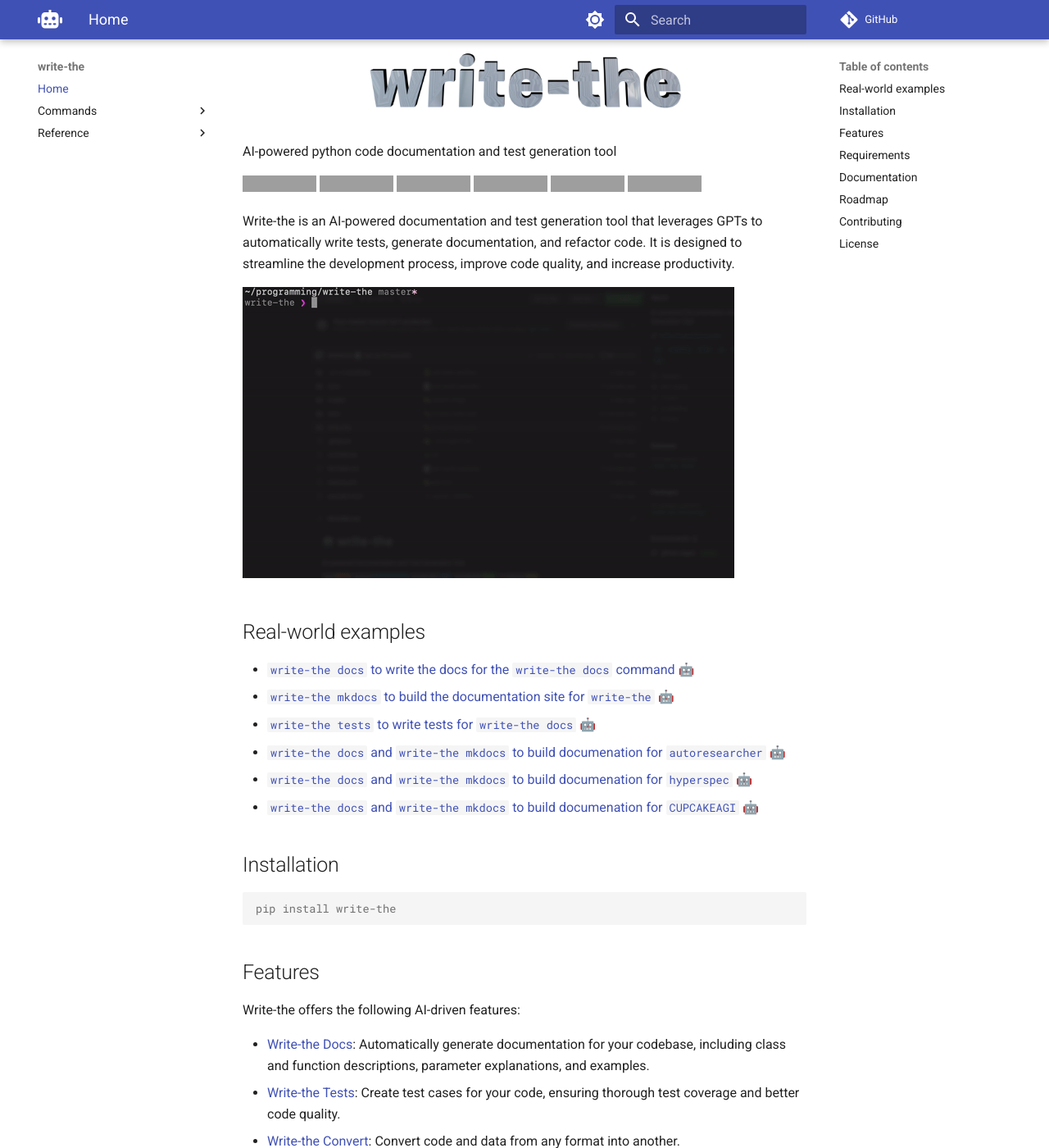
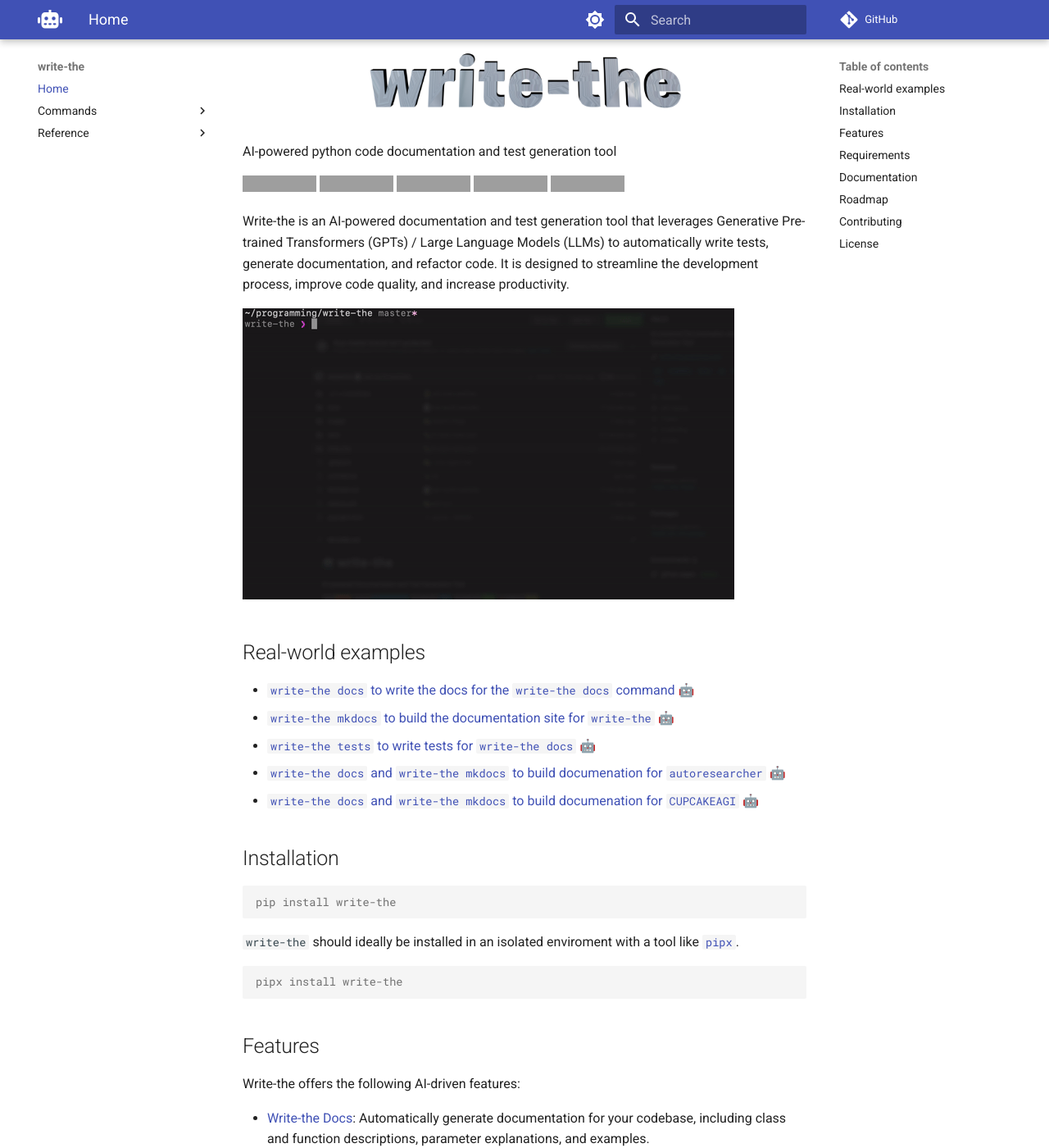
Before and after one commit to Wytamma/write-the, an MkDocs documentation site: the page built from docs/index.md, in a window 1280 px wide and 1400 px high, scrolled down 418 px. Shown: the whole window at 82% size. Built offline with MkDocs 1.6.1 and Material for MkDocs 9.7.7, drawn with Linux system fonts in a browser that asks for light colours; comment, search, counter and statistics services are not loaded; some of the changed text lies outside the part shown; grey boxes are pictures that could not be loaded.

Commit message:
:art: Update documentation for clarity and remove outdated links

````diff
--- a/docs/index.md
+++ b/docs/index.md
@@ -10,9 +10,8 @@
 [![write-the - docs](https://badgen.net/badge/write-the/docs/blue?icon=https://raw.githubusercontent.com/Wytamma/write-the/master/images/write-the-icon.svg)](https://write-the.wytamma.com/)
 [![write-the - test](https://badgen.net/badge/write-the/tests/green?icon=https://raw.githubusercontent.com/Wytamma/write-the/master/images/write-the-icon.svg)](https://github.com/Wytamma/write-the/actions/workflows/tests.yml)
 [![codecov](https://codecov.io/gh/Wytamma/write-the/branch/master/graph/badge.svg?token=yEDn56L76k)](https://app.codecov.io/gh/Wytamma/write-the/tree/master)
-[![Hits](https://hits.seeyoufarm.com/api/count/incr/badge.svg?url=https%3A%2F%2Fgithub.com%2FWytamma%2Fwrite-the&count_bg=%2379C83D&title_bg=%23555555&icon=&icon_color=%23E7E7E7&title=hits&edge_flat=false)](https://github.com/Wytamma/write-the)
 
-Write-the is an AI-powered documentation and test generation tool that leverages GPTs to automatically write tests, generate documentation, and refactor code. It is designed to streamline the development process, improve code quality, and increase productivity.
+Write-the is an AI-powered documentation and test generation tool that leverages Generative Pre-trained Transformers (GPTs) / Large Language Models (LLMs) to automatically write tests, generate documentation, and refactor code. It is designed to streamline the development process, improve code quality, and increase productivity.
 
 ![](https://raw.githubusercontent.com/Wytamma/write-the/master/images/write-the-docs.gif)
 
@@ -22,13 +21,19 @@
 - [`write-the mkdocs` to build the documentation site for `write-the` 🤖](https://write-the.wytamma.com/)
 - [`write-the tests` to write tests for `write-the docs` 🤖](https://github.com/Wytamma/write-the/commit/6b6c8a08d7991e07e4972281c471f7842c04dda0)
 - [`write-the docs` and `write-the mkdocs` to build documenation for `autoresearcher` 🤖](https://github.com/eimenhmdt/autoresearcher/pull/17)
-- [`write-the docs` and `write-the mkdocs` to build documenation for `hyperspec` 🤖](https://github.com/smutch/hyperspec/pull/1)
 - [`write-the docs` and `write-the mkdocs` to build documenation for `CUPCAKEAGI` 🤖](https://github.com/AkshitIreddy/CUPCAKEAGI/pull/4)
 
 ## Installation
 ```console
 pip install write-the
 ```
+
+`write-the` should ideally be installed in an isolated enviroment with a tool like [`pipx`](https://github.com/pypa/pipx).
+
+```console
+pipx install write-the
+```
+
 ## Features
 
 Write-the offers the following AI-driven features:
````
Also changed, not shown: other parts of docs/index.md (+1 -0 lines).
